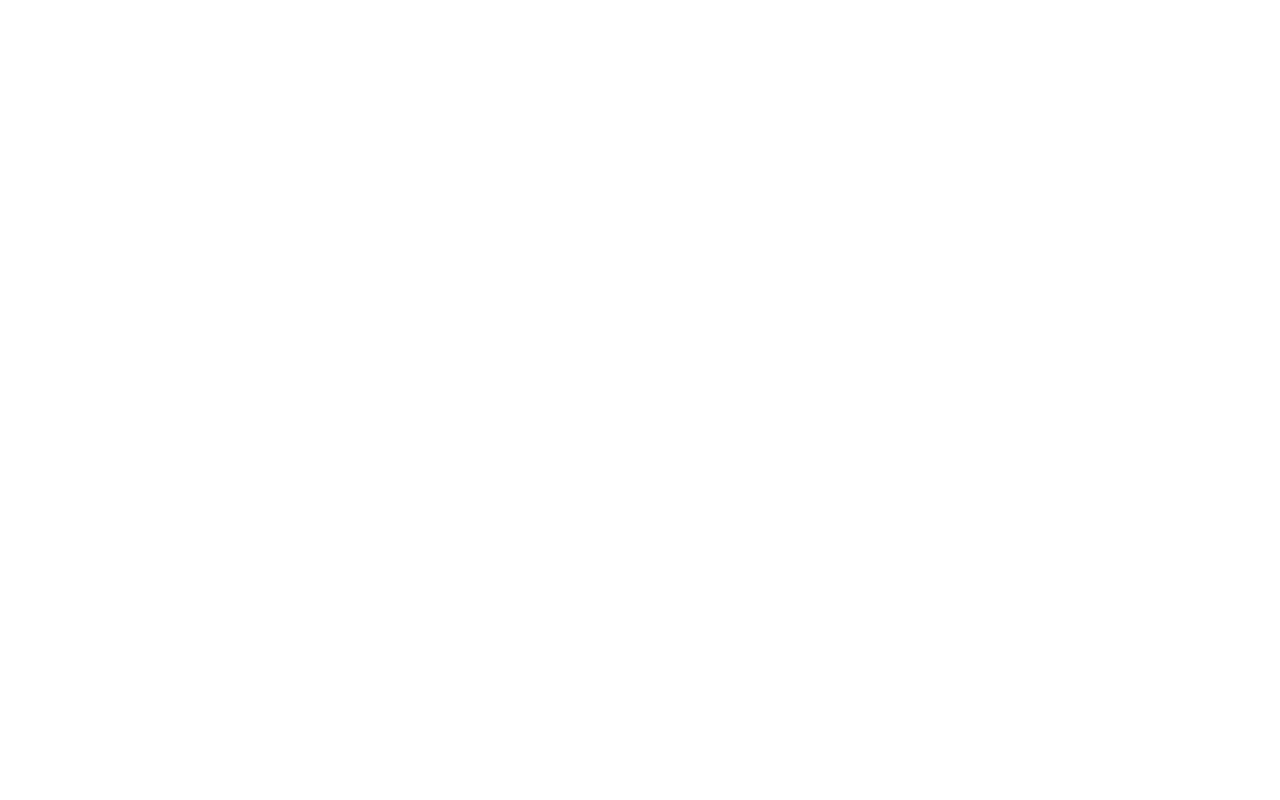
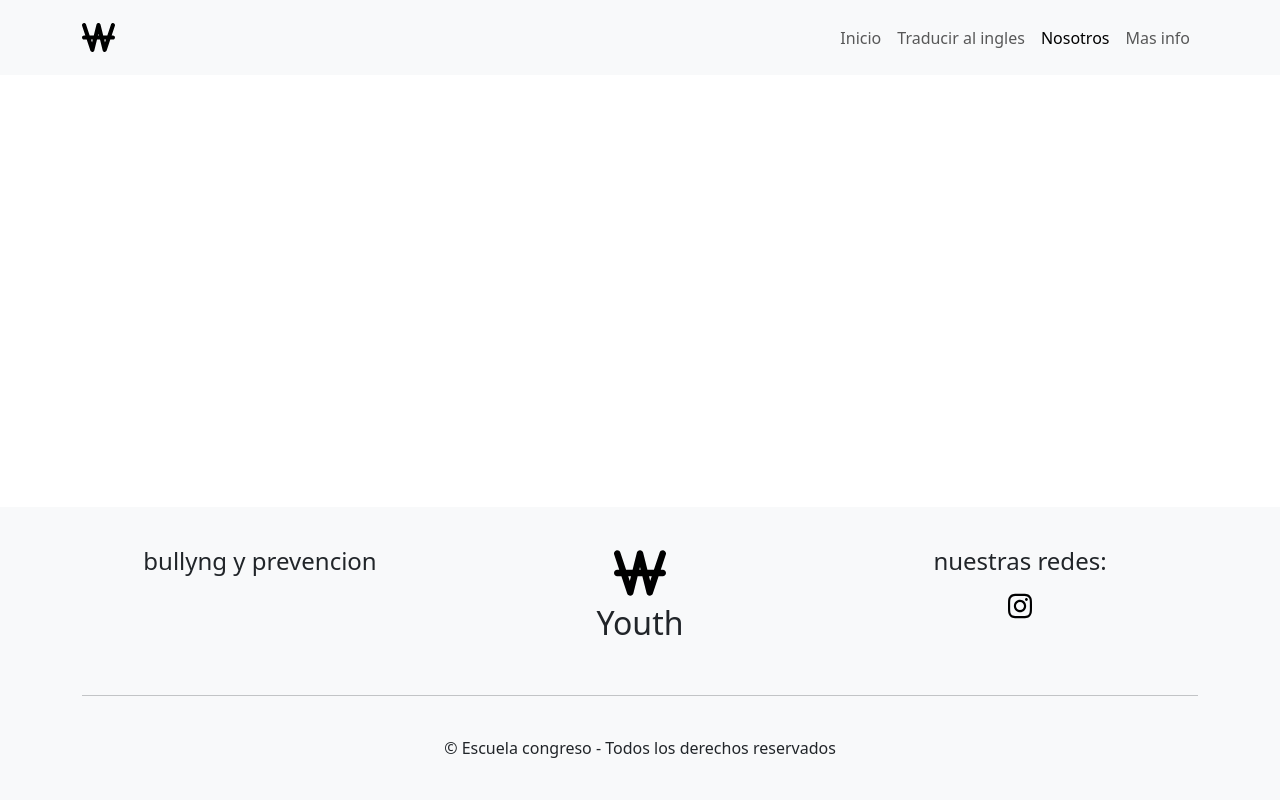
Before and after one commit to elFiol/Proyecto-Ingles-muestra, a plain HTML site: page pages/ES/+info.html in a window 1280 px wide. Drawn offline with Linux system fonts and the light colour scheme.

Commit message:
correjimos etiquetas y preparamos la pagina de info

```diff
--- a/pages/ES/+info.html
+++ b/pages/ES/+info.html
@@ -0,0 +1,116 @@
+<!DOCTYPE html>
+<html lang="es">
+  <head>
+    <meta charset="UTF-8" />
+    <meta http-equiv="X-UA-Compatible" content="IE=edge" />
+    <meta name="viewport" content="width=device-width, initial-scale=1.0" />
+    <meta
+      name="keywords"
+      content="redes,social,tips,3ro 2da,congreso,escuela"
+    />
+    <meta name="author" content="Fiol Thiago, 3ro 2da" />
+    <meta
+      name="description"
+      content="Tips de redes sociales y consejos para un mejor uso"
+    />
+    <link rel="stylesheet" href="../../css/style.css" />
+    <link rel="stylesheet" href="../../css/bootstrap.min.css" />
+    <link
+      rel="shortcut icon"
+      href="../../img/won-sign.svg"
+      type="image/x-icon"
+    />
+    <title>Youth</title>
+  </head>
+  <body class="d-flex flex-column vh-100">
+    <header>
+      <nav class="navbar navbar-expand-lg text-bg-light p-3">
+        <div class="container">
+          <a class="navbar-brand" href="../../index.html"
+            ><img src="../../img/won-sign.svg" id="logoNav" alt="iconoyouth"
+          /></a>
+          <button
+            class="navbar-toggler"
+            type="button"
+            data-bs-toggle="collapse"
+            data-bs-target="#navbarSupportedContent"
+            aria-controls="navbarSupportedContent"
+            aria-expanded="true"
+            aria-label="Toggle navigation"
+          >
+            <span class="navbar-toggler-icon"></span>
+          </button>
+          <div class="collapse navbar-collapse" id="navbarSupportedContent">
+            <ul
+              class="navbar-nav ms-auto mb-2 mb-lg-0 list-unstyled text-center"
+            >
+              <li class="nav-item">
+                <a class="nav-link" aria-current="page" href="../../index.html"
+                  >Inicio</a
+                >
+              </li>
+              <li class="nav-item">
+                <a class="nav-link" href="../EN/nosotros..html"
+                  >Traducir al ingles</a
+                >
+              </li>
+              <li class="nav-item">
+                <a class="nav-link active" href="./nosotros.html">Nosotros</a>
+              </li>
+              <li class="nav-item">
+                <a class="nav-link" href="./+info.html">Mas info</a>
+              </li>
+            </ul>
+          </div>
+        </div>
+      </nav>
+    </header>
+    <main class="flex-grow-1">
+
+    </main>
+    <footer class="bg-light py-4">
+      <div class="container">
+        <div class="row text-center">
+          <div class="col-md-4 col-lg-4 my-3">
+            <h4>
+              <a
+                href="./+info.html"
+                class="link-dark link-underline-opacity-0 link-underline-opacity-50-hover"
+                >bullyng y prevencion</a
+              >
+            </h4>
+          </div>
+          <div class="col-md-4 col-lg-4 my-3">
+            <a href="../../index.html"
+              ><img
+                src="../../img/won-sign.svg"
+                id="logoFooter"
+                alt="logo youth"
+            /></a>
+            <p class="fs-2">Youth</p>
+          </div>
+          <div class="col-md-4 col-lg-4 my-3">
+            <h4>nuestras redes:</h4>
+            <ul class="list-unstyled mt-3">
+              <li>
+                <a href="https://www.instagram.com/3ro_2da_of/" target="_blank"
+                  ><img
+                    src="../../img/instagram.svg"
+                    id="insta"
+                    alt="instagram"
+                /></a>
+              </li>
+            </ul>
+          </div>
+          <article>
+            <hr />
+            <p class="pt-4">
+              &copy; Escuela congreso - Todos los derechos reservados
+            </p>
+          </article>
+        </div>
+      </div>
+    </footer>
+    <script src="../../js/bootstrap.min.js"></script>
+  </body>
+</html>
```
Also changed, not shown: pages/ES/nosotros.html (+0 -3 lines).
